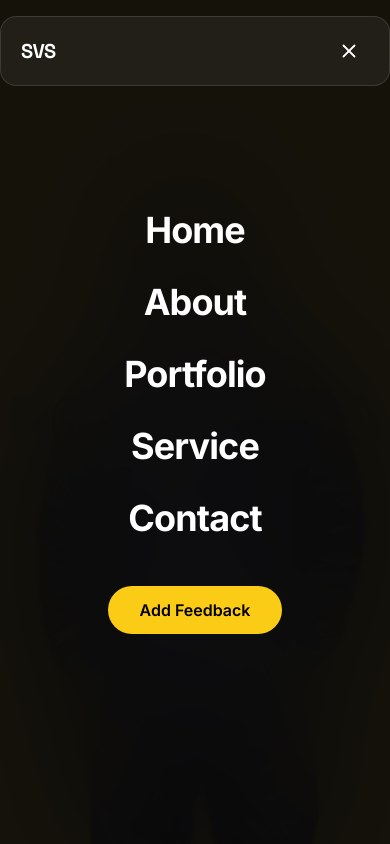
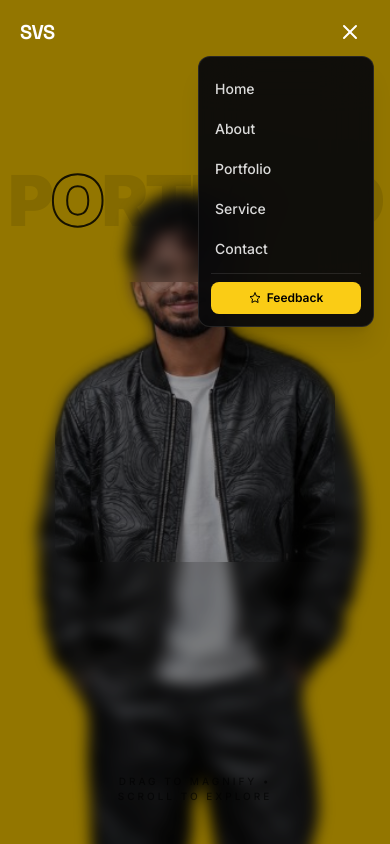
Before and after one commit to Stevieee08/portfolio, a React (Vite) app: page / in a window 390 px wide. Both pictures are taken after a click on the button 349 px from the left and 51 px from the top of the page. Shown: the top 844 px of the page. Built offline with nearby package versions, Linux system fonts and the light colour scheme.

Commit message:
Implement dynamic navbar theme based on scroll position and section background. Add mobile dropdown for navigation and enhance feedback button styling. Update portfolio and welcome components for improved layout and animations.

```diff
--- a/src/components/Navbar.jsx
+++ b/src/components/Navbar.jsx
@@ -10,6 +10,16 @@ const LINKS = [
   { label: "Contact", href: "#contact" },
 ];
 
+// darkText: true → black nav text (light page bg), false → white nav text
+const SECTION_NAV_THEMES = [
+  { id: "about", darkText: true },
+  { id: "welcome", darkText: true },
+  { id: "skills", darkText: false },
+  { id: "projects", darkText: true },
+  { id: "services", darkText: false },
+  { id: "contact", darkText: false },
+];
+
 export default function Navbar() {
   const navRef = useRef(null);
   const logoRef = useRef(null);
@@ -17,7 +27,31 @@ export default function Navbar() {
   const [open, setOpen] = useState(false);
   const [modal, setModal] = useState(false);
   const [hidden, setHidden] = useState(false);
+  const [lightBg, setLightBg] = useState(false);
   const lastScroll = useRef(0);
+
+  const updateNavTheme = () => {
+    const y = window.scrollY;
+    const vh = window.innerHeight;
+    const probeY = 72;
+
+    if (y < vh * 0.85) {
+      setLightBg(false);
+      return;
+    }
+
+    for (const { id, darkText } of SECTION_NAV_THEMES) {
+      const el = document.getElementById(id);
+      if (!el) continue;
+      const rect = el.getBoundingClientRect();
+      if (probeY >= rect.top && probeY <= rect.bottom) {
+        setLightBg(darkText);
+        return;
+      }
+    }
+
+    setLightBg(false);
+  };
 
   // intro animation
   useEffect(() => {
@@ -35,15 +69,21 @@ export default function Navbar() {
     );
   }, []);
 
-  // hide on scroll down, show on scroll up
+  // hide on scroll down, show on scroll up + sync nav theme with section bg
   useEffect(() => {
     const onScroll = () => {
       const y = window.scrollY;
       setHidden(y > lastScroll.current && y > 120);
       lastScroll.current = y;
+      updateNavTheme();
     };
     window.addEventListener("scroll", onScroll, { passive: true });
-    return () => window.removeEventListener("scroll", onScroll);
+    window.addEventListener("resize", updateNavTheme);
+    updateNavTheme();
+    return () => {
+      window.removeEventListener("scroll", onScroll);
+      window.removeEventListener("resize", updateNavTheme);
+    };
   }, []);
 
   useEffect(() => {
@@ -58,12 +98,14 @@ export default function Navbar() {
           hidden ? "-translate-y-full" : "translate-y-0"
         }`}
       >
-        <nav className="mx-auto mt-4 flex max-w-7xl items-center justify-between rounded-2xl px-5 py-3.5 glass sm:px-7">
+        <nav className="mx-auto flex max-w-7xl items-center justify-between px-5 py-3 transition-colors duration-300 md:mt-4 md:rounded-2xl md:px-7 md:py-3.5 md:glass">
           {/* Logo */}
           <a
             ref={logoRef}
             href="#home"
-            className="group text-xl font-bold tracking-tight font-display sm:text-2xl"
+            className={`group text-xl font-bold tracking-tight font-display transition-colors duration-300 sm:text-2xl ${
+              lightBg ? "text-zinc-900" : "text-white"
+            }`}
           >
             <span className="transition-all duration-300 group-hover:drop-shadow-[0_0_12px_rgba(250,204,21,0.9)]">
               SVS
@@ -77,7 +119,11 @@ export default function Navbar() {
                 <a
                   ref={(el) => (linksRef.current[i] = el)}
                   href={l.href}
-                  className="group relative text-sm font-medium text-white/80 transition hover:text-white"
+                  className={`group relative text-sm font-medium transition ${
+                    lightBg
+                      ? "text-zinc-800/90 hover:text-zinc-950"
+                      : "text-white/80 hover:text-white"
+                  }`}
                 >
                   {l.label}
                   <span className="absolute -bottom-1 left-0 h-0.5 w-0 bg-brand-gold transition-all duration-300 group-hover:w-full" />
@@ -96,43 +142,60 @@ export default function Navbar() {
 
             <button
               onClick={() => setOpen((o) => !o)}
-              className="flex h-10 w-10 items-center justify-center rounded-full text-white md:hidden"
+              className={`flex h-10 w-10 items-center justify-center transition-colors duration-300 md:hidden ${
+                lightBg ? "text-zinc-900" : "text-white"
+              }`}
               aria-label="Menu"
             >
-              {open ? <FiX size={22} /> : <FiMenu size={22} />}
+              {open ? <FiX size={24} /> : <FiMenu size={24} />}
             </button>
           </div>
         </nav>
       </header>
 
-      {/* Mobile fullscreen overlay */}
+      {/* Mobile compact dropdown */}
+      {open && (
+        <button
+          type="button"
+          className="fixed inset-0 z-40 bg-black/40 md:hidden"
+          aria-label="Close menu"
+          onClick={() => setOpen(false)}
+        />
+      )}
       <div
-        className={`fixed inset-0 z-40 flex flex-col items-center justify-center gap-8 bg-zinc-950/95 backdrop-blur-3xl transition-all duration-500 md:hidden ${
-          open ? "pointer-events-auto opacity-100" : "pointer-events-none opacity-0"
+        className={`fixed right-4 top-14 z-50 w-44 rounded-xl border border-white/10 bg-zinc-950/95 py-3 shadow-xl backdrop-blur-xl transition-all duration-300 md:hidden ${
+          open
+            ? "pointer-events-auto translate-y-0 opacity-100"
+            : "pointer-events-none -translate-y-2 opacity-0"
         }`}
       >
+        <ul className="flex flex-col">
           {LINKS.map((l, i) => (
+            <li key={l.label}>
               <a
-            key={l.label}
                 href={l.href}
                 onClick={() => setOpen(false)}
-            className={`text-4xl font-bold tracking-tight transition-all duration-500 ${
-              open ? "translate-y-0 opacity-100" : "translate-y-6 opacity-0"
+                className={`block px-4 py-2.5 text-sm font-medium text-white/85 transition hover:bg-white/5 hover:text-white ${
+                  open ? "translate-x-0 opacity-100" : "translate-x-2 opacity-0"
                 }`}
-            style={{ transitionDelay: `${i * 70}ms` }}
+                style={{ transitionDelay: `${i * 40}ms` }}
               >
                 {l.label}
               </a>
+            </li>
           ))}
+        </ul>
+        <div className="mx-3 mt-1 border-t border-white/10 pt-2">
           <button
             onClick={() => {
               setOpen(false);
               setModal(true);
             }}
-          className="mt-4 rounded-full bg-brand-gold px-8 py-3 font-semibold text-black"
+            className="flex w-full items-center justify-center gap-1.5 rounded-lg bg-brand-gold px-3 py-2 text-xs font-semibold text-black"
           >
-          Add Feedback
+            <FiStar size={12} /> Feedback
           </button>
+        </div>
       </div>
 
       {/* Feedback modal */}
--- a/src/components/Portfolio.jsx
+++ b/src/components/Portfolio.jsx
@@ -5,7 +5,6 @@ import portrait from "../assets/portrait-real.png";
 const BG = "#f4c400";
 const BOX = 280;
 
-// Shared layout so the blurred base and the sharp magnifier line up perfectly.
 const imgLayout =
   "pointer-events-none absolute inset-0 flex items-start justify-center pt-[6vh]";
 const imgClass = "h-[150%] w-auto max-w-none object-contain object-top";
@@ -14,7 +13,6 @@ export default function Portfolio() {
   const sectionRef = useRef(null);
   const revealRef = useRef(null);
   const innerRef = useRef(null);
-  const frameRef = useRef(null);
 
   useEffect(() => {
     const el = sectionRef.current;
@@ -25,7 +23,6 @@ export default function Portfolio() {
       { scale: 1, opacity: 1, duration: 1.1, ease: "power3.out" }
     );
 
-    // buttery-smooth follow via manual lerp (gives a perfectly sharp magnifier)
     const target = { x: window.innerWidth / 2, y: window.innerHeight / 2 };
     const cur = { ...target };
     let raf;
@@ -38,24 +35,31 @@ export default function Portfolio() {
       const ry = cur.y - BOX / 2;
 
       gsap.set(revealRef.current, { x: rx, y: ry });
-      gsap.set(frameRef.current, { x: rx, y: ry });
-      // counter-translate the inner copy so the sharp image stays aligned
       gsap.set(innerRef.current, { x: -rx, y: -ry });
 
       raf = requestAnimationFrame(tick);
     };
     raf = requestAnimationFrame(tick);
 
-    const move = (e) => {
+    const move = (clientX, clientY) => {
       const r = el.getBoundingClientRect();
-      target.x = e.clientX - r.left;
-      target.y = e.clientY - r.top;
+      target.x = clientX - r.left;
+      target.y = clientY - r.top;
     };
-    el.addEventListener("pointermove", move);
+
+    const onPointerMove = (e) => move(e.clientX, e.clientY);
+    const onTouchMove = (e) => {
+      const t = e.touches[0];
+      if (t) move(t.clientX, t.clientY);
+    };
+
+    el.addEventListener("pointermove", onPointerMove);
+    el.addEventListener("touchmove", onTouchMove, { passive: true });
 
     return () => {
       cancelAnimationFrame(raf);
-      el.removeEventListener("pointermove", move);
+      el.removeEventListener("pointermove", onPointerMove);
+      el.removeEventListener("touchmove", onTouchMove);
     };
   }, []);
 
@@ -64,36 +68,30 @@ export default function Portfolio() {
       id="home"
       ref={sectionRef}
       className="fixed inset-0 z-0 h-screen w-full overflow-hidden"
-      style={{ cursor: "crosshair", backgroundColor: BG }}
+      style={{ backgroundColor: BG }}
     >
-      {/* huge background typography */}
-      <div className="pointer-events-none absolute inset-0 flex items-center justify-center">
-        <h1 className="select-none text-[18vw] font-black leading-none tracking-tighter text-black/10">
+      <div className="pointer-events-none absolute inset-0 flex items-start justify-center pt-[20vh] md:items-center md:pt-0">
+        <h1 className="select-none text-[18vw] font-black leading-[0.9] tracking-tighter text-black/10 md:text-[18vw] md:leading-none">
           P<span className="text-outline-dark">O</span>RTF
           <span className="text-outline-dark">O</span>LI
           <span className="text-black/10">O</span>
         </h1>
       </div>
 
-      {/* mobile: plain clear portrait (no cursor on touch) */}
-      <div className={`${imgLayout} flex md:hidden`}>
-        <img src={portrait} alt="Steve Varkey Santhosh" className={`pf-img ${imgClass}`} />
-      </div>
-
-      {/* desktop base (blurred) image layer */}
-      <div className={`${imgLayout} hidden md:flex`}>
+      {/* blurred base image */}
+      <div className={`${imgLayout} flex`}>
         <img
           src={portrait}
-          alt="model"
+          alt="Steve Varkey Santhosh"
           className={`pf-img ${imgClass}`}
           style={{ filter: "blur(7px) brightness(0.82)", opacity: 0.9 }}
         />
       </div>
 
-      {/* sharp magnifier that follows the cursor (desktop only) */}
+      {/* sharp magnifier — follows pointer / touch */}
       <div
         ref={revealRef}
-        className="pointer-events-none absolute left-0 top-0 z-10 hidden overflow-hidden rounded-2xl md:block"
+        className="pointer-events-none absolute left-0 top-0 z-10 overflow-hidden rounded-2xl"
         style={{
           width: BOX,
           height: BOX,
@@ -103,7 +101,6 @@ export default function Portfolio() {
             "radial-gradient(circle at center, #000 60%, transparent 100%)",
         }}
       >
-        {/* full-section copy, counter-translated to align under the lens */}
         <div
           ref={innerRef}
           className="absolute left-0 top-0"
@@ -115,48 +112,11 @@ export default function Portfolio() {
         </div>
       </div>
 
-      {/* animated marching-ants frame following cursor (desktop only) */}
-      <div
-        ref={frameRef}
-        className="pointer-events-none absolute left-0 top-0 z-20 hidden md:block"
-        style={{ width: BOX, height: BOX }}
-      >
-        <div className="ants relative h-full w-full rounded-2xl">
-          {[
-            "-top-1 -left-1",
-            "-top-1 -right-1",
-            "-bottom-1 -left-1",
-            "-bottom-1 -right-1",
-          ].map((pos) => (
-            <span
-              key={pos}
-              className={`absolute h-3 w-3 rounded-sm bg-blue-500 shadow-[0_0_12px_rgba(59,130,246,0.9)] ${pos}`}
-            />
-          ))}
-        </div>
+      <div className="absolute bottom-10 left-1/2 z-30 -translate-x-1/2 select-none text-center text-[10px] font-medium uppercase tracking-[0.3em] text-black/60 sm:text-xs">
+        <span className="md:hidden">Drag to magnify • </span>
+        <span className="hidden md:inline">Hover to magnify • </span>
+        Scroll to explore
       </div>
-
-      <div className="absolute bottom-10 left-1/2 z-30 -translate-x-1/2 select-none text-center text-[10px] font-medium uppercase tracking-[0.3em] text-black/60 sm:text-xs">
-        <span className="hidden md:inline">Move your cursor • </span>Scroll to explore
-      </div>
-
-      <style>{`
-        .ants {
-          border: 2px dashed rgba(59,130,246,0.9);
-          background-image:
-            linear-gradient(90deg, rgba(59,130,246,0.9) 50%, transparent 50%),
-            linear-gradient(90deg, rgba(59,130,246,0.9) 50%, transparent 50%),
-            linear-gradient(0deg, rgba(59,130,246,0.9) 50%, transparent 50%),
-            linear-gradient(0deg, rgba(59,130,246,0.9) 50%, transparent 50%);
-          background-repeat: repeat-x, repeat-x, repeat-y, repeat-y;
-          background-size: 16px 2px, 16px 2px, 2px 16px, 2px 16px;
-          background-position: 0 0, 0 100%, 0 0, 100% 0;
-          animation: ants 0.6s linear infinite;
-        }
-        @keyframes ants {
-          to { background-position: 16px 0, -16px 100%, 0 -16px, 100% 16px; }
-        }
-      `}</style>
     </section>
   );
 }
--- a/src/components/Projects.jsx
+++ b/src/components/Projects.jsx
@@ -2,7 +2,7 @@ import { useEffect, useRef, useState } from "react";
 import { createPortal } from "react-dom";
 import gsap from "gsap";
 import { ScrollTrigger } from "gsap/ScrollTrigger";
-import { FiArrowUpRight, FiX, FiGithub } from "react-icons/fi";
+import { FiArrowUpRight, FiX, FiGithub, FiChevronRight } from "react-icons/fi";
 
 const IMG = "?auto=format&fit=crop&w=900&q=80";
 
@@ -259,6 +259,10 @@ export default function Projects() {
           <h3 className="mt-2 text-4xl font-black uppercase tracking-tight sm:text-6xl">
             Featured Work
           </h3>
+          <p className="mt-4 flex items-center justify-center gap-1.5 text-xs font-medium uppercase tracking-widest text-zinc-400 md:hidden">
+            Swipe
+            <FiChevronRight className="animate-bounce-x" size={16} />
+          </p>
         </div>
 
         <div
--- a/src/components/Services.jsx
+++ b/src/components/Services.jsx
@@ -1,6 +1,7 @@
 import { useEffect, useRef } from "react";
 import gsap from "gsap";
 import { ScrollTrigger } from "gsap/ScrollTrigger";
+import { FiChevronRight } from "react-icons/fi";
 
 const IMG = "?auto=format&fit=crop&w=800&q=80";
 
@@ -132,6 +133,10 @@ export default function Services() {
         <h3 className="mt-1 text-3xl font-black uppercase tracking-tight text-white sm:text-4xl">
           Services
         </h3>
+        <p className="mt-3 flex items-center justify-center gap-1.5 text-xs font-medium uppercase tracking-widest text-white/50 md:hidden">
+          Swipe
+          <FiChevronRight className="animate-bounce-x" size={16} />
+        </p>
       </div>
 
       {/* Desktop 3D carousel */}
--- a/src/index.css
+++ b/src/index.css
@@ -48,6 +48,19 @@ html.lenis body {
   scrollbar-width: none;
 }
 
+@keyframes bounce-x {
+  0%,
+  100% {
+    transform: translateX(0);
+  }
+  50% {
+    transform: translateX(5px);
+  }
+}
+.animate-bounce-x {
+  animation: bounce-x 1.2s ease-in-out infinite;
+}
+
 /* outlined cinematic typography */
 .text-outline {
   color: transparent;
```
Also changed, not shown: src/components/Welcome.jsx (+21 -21 lines), 1 other file (tests, documents, lock files or other folders). Lines whose indentation alone changed are shown as unchanged.
